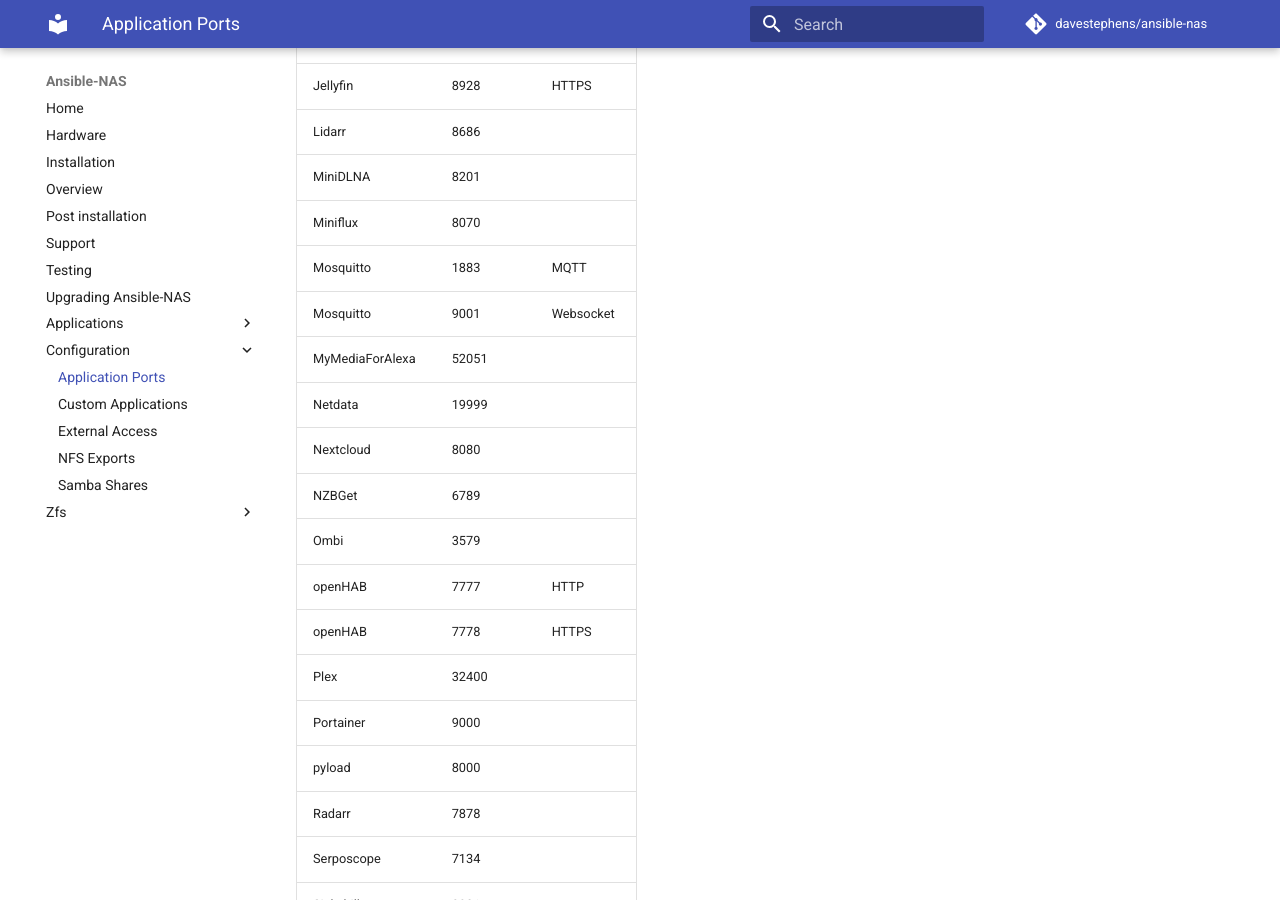
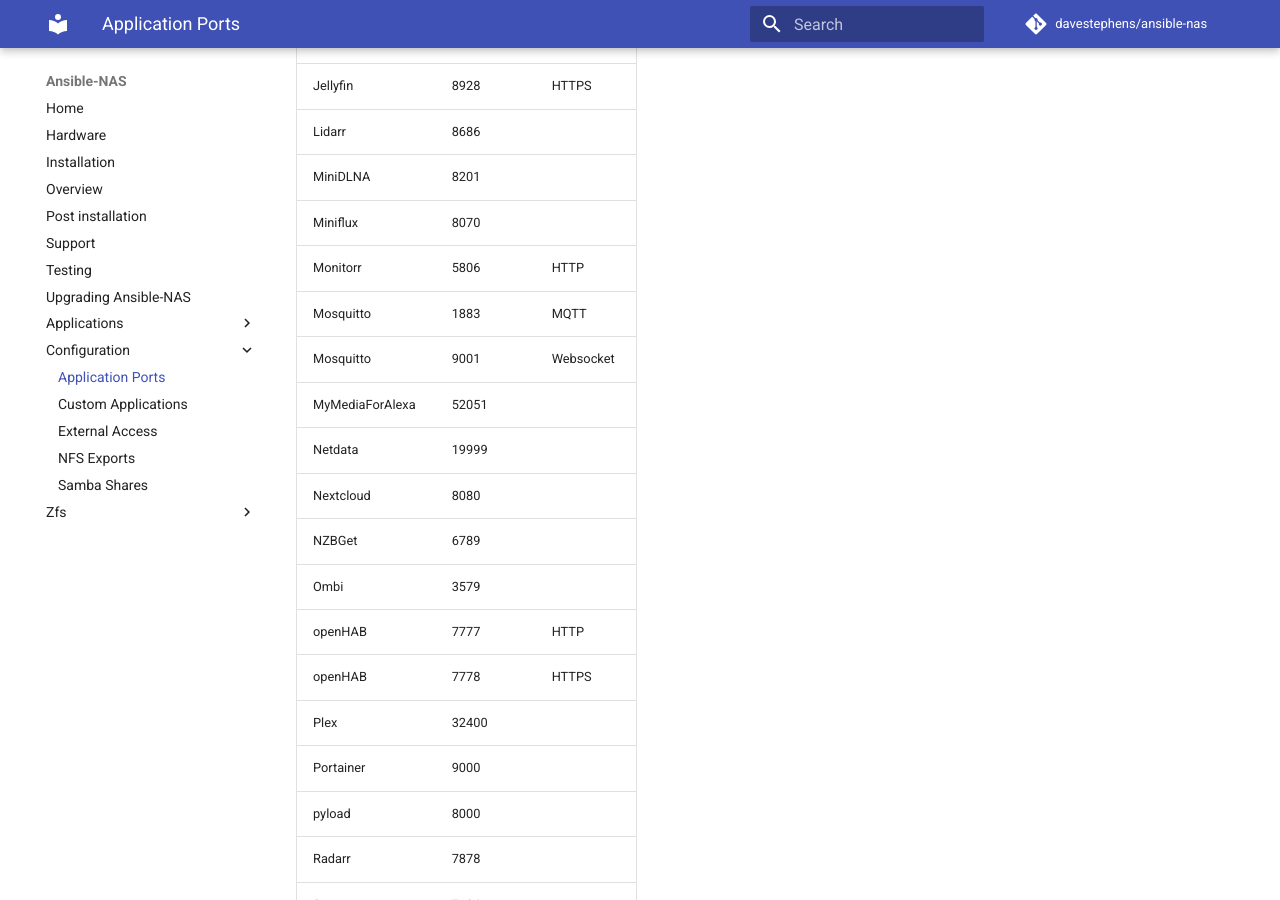
Before and after one commit to davestephens/ansible-nas, an MkDocs documentation site: the page built from docs/configuration/application_ports.md, in a window 1280 px wide and 900 px high, scrolled down 1340 px. Built offline with MkDocs 1.6.1 and Material for MkDocs 9.7.7, drawn with Linux system fonts in a browser that asks for light colours; comment, search, counter and statistics services are not loaded.

Commit message:
Monitorr add

```diff
--- a/docs/configuration/application_ports.md
+++ b/docs/configuration/application_ports.md
@@ -33,6 +33,7 @@ By default, applications can be found on the ports listed below.
 | Lidarr          | 8686   |              |
 | MiniDLNA        | 8201   |              |
 | Miniflux        | 8070   |              |
+| Monitorr        | 5806   | HTTP         |
 | Mosquitto       | 1883   | MQTT         |
 | Mosquitto       | 9001   | Websocket    |
 | MyMediaForAlexa | 52051  |              |
```
